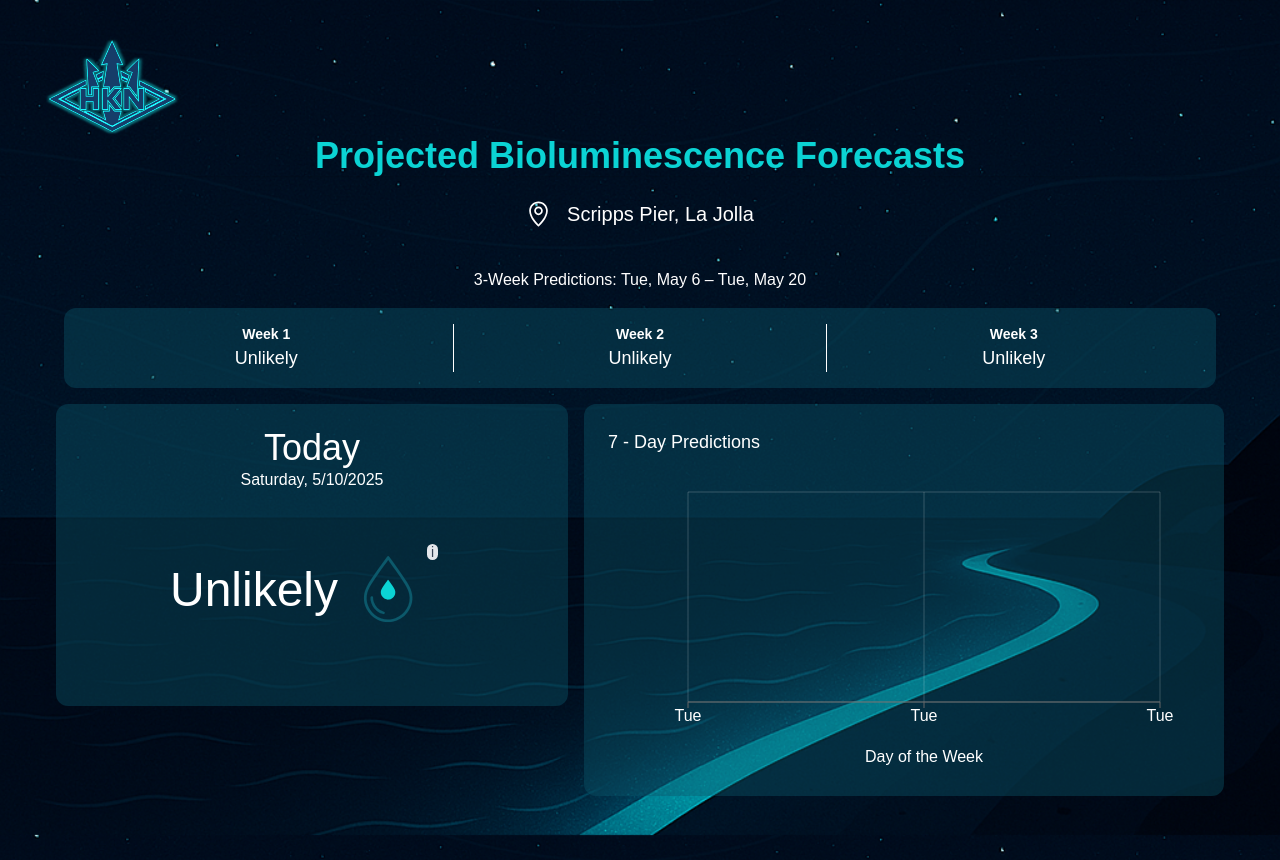
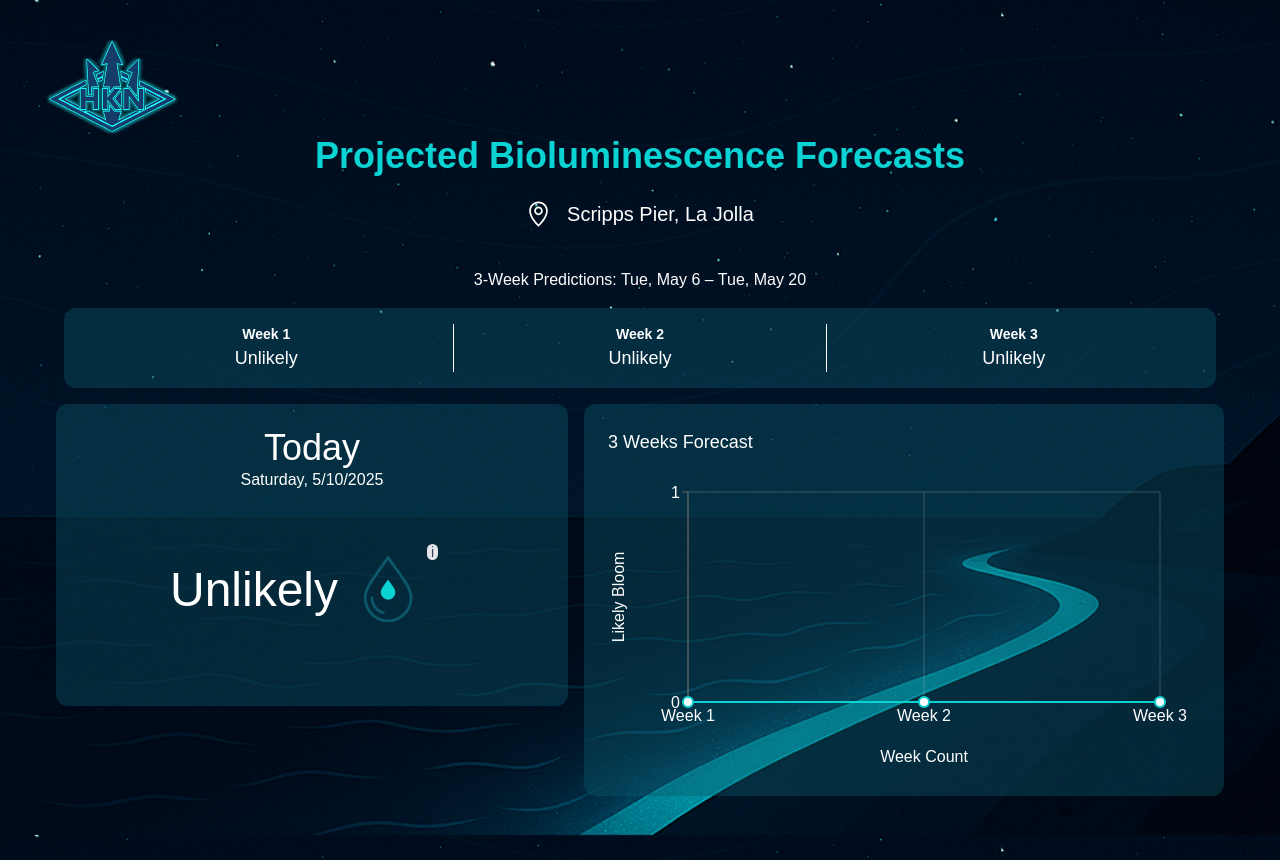
Before and after one commit to nathanieleh/HAB-Project-Website, a Next.js app in the folder frontend/: page / in a window 1280 px wide. Shown: the top 860 px of the page. Built offline with nearby package versions, Linux system fonts and the light colour scheme.

Commit message:
update forecast to showcase 3 weeks with boolean-like inputs, also updated comments

```diff
--- a/frontend/src/components/Graph.js
+++ b/frontend/src/components/Graph.js
@@ -12,35 +12,35 @@ import {
 } from "recharts";
 
 /**
- * @param {JSON} forecasts - List of JSON object of forecasts ex:[{"day": "Sunday", "value": 760}]
+ * @param {JSON} forecasts - List of JSON object of forecasts ex:[{ "Bloom_type": "Bioluminescent", "day": "Tuesday", "Date": "2025-06-03", "CI": 25.33333333333333, "Likeliness": "Unlikely" }]
  * @param {string} className - tailwind CSS for entire component styling
- * @returns Component displaying a line graph of the 7-day forecast
+ * @returns Component displaying a line graph of the 3 week forecast
  */
 export default function Graph({ forecasts, className }) {
-  forecasts = forecasts.map((item) => ({
-    day: item.day.slice(0, 3),
-    value: item.value,
+  forecasts = forecasts.map((item, index) => ({
+    week: "Week " + (index + 1),
+    value: item.Likeliness === "Likely" ? 1 : 0,
   }))
   return (
     <div className={className}>
       <div
         className="w-[80vw] md:w-[50vw] p-6 rounded-xl bg-primary/40"
       >
-        <h3 className="text-white text-lg mb-4">7 - Day Predictions</h3>
+        <h3 className="text-white text-lg mb-4">3 Weeks Forecast</h3>
         <ResponsiveContainer width="100%" height={300}>
           <LineChart data={forecasts} margin={{ top: 20, right: 40, bottom: 40, left: 20 }}>
             <CartesianGrid stroke="rgba(255,255,255,0.2)" />
-            <XAxis dataKey="day" tick={{ fill: "white" }}>
+            <XAxis dataKey="week" tick={{ fill: "white" }}>
               <Label
-                value="Day of the Week"
+                value="Week Count"
                 position="insideBottom"
                 offset={-30}
                 style={{ fill: "white", textAnchor: "middle" }}
               />
             </XAxis>
-            <YAxis tick={{ fill: "white" }}>
+            <YAxis domain={[0, 1]} tick={{ fill: "white" }} ticks={[0, 1]} >
               <Label
-                value="Models Predicted Bloom"
+                value="Likely Bloom"
                 angle={-90}
                 position="insideLeft"
                 offset={-10}
```
